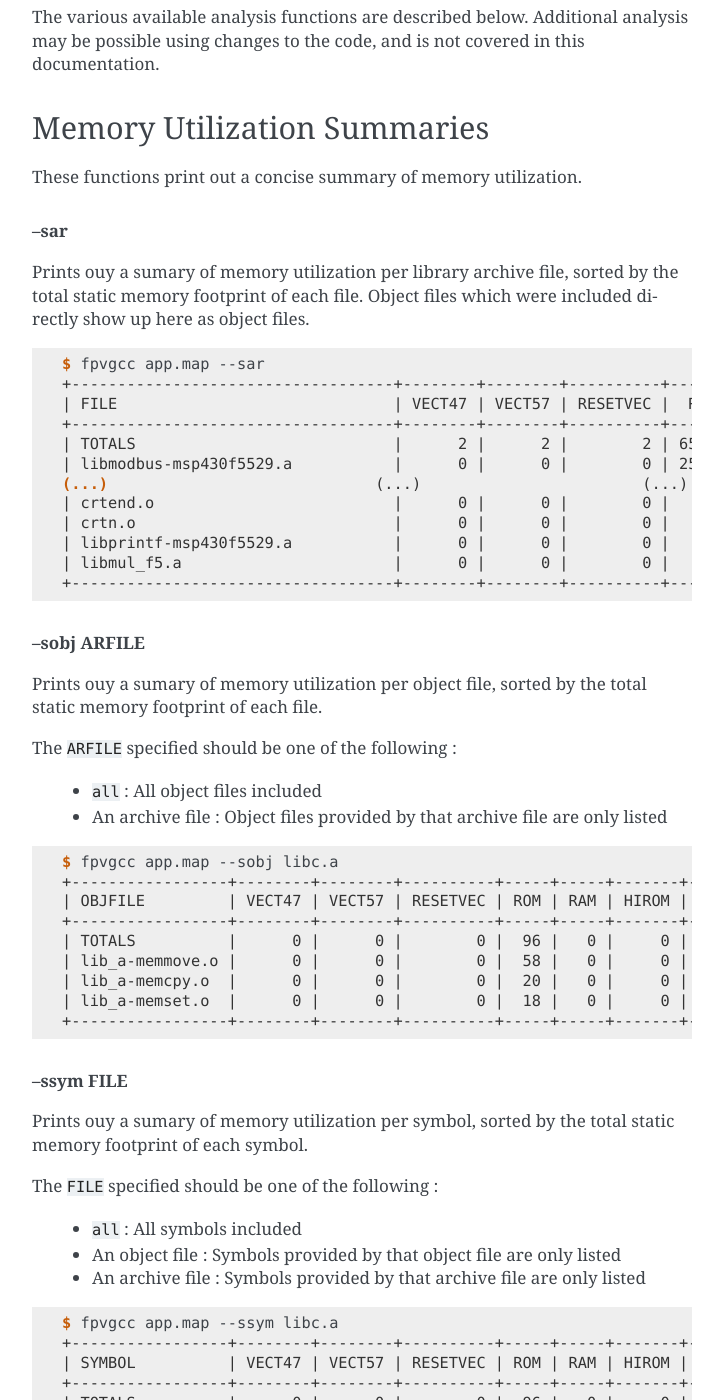
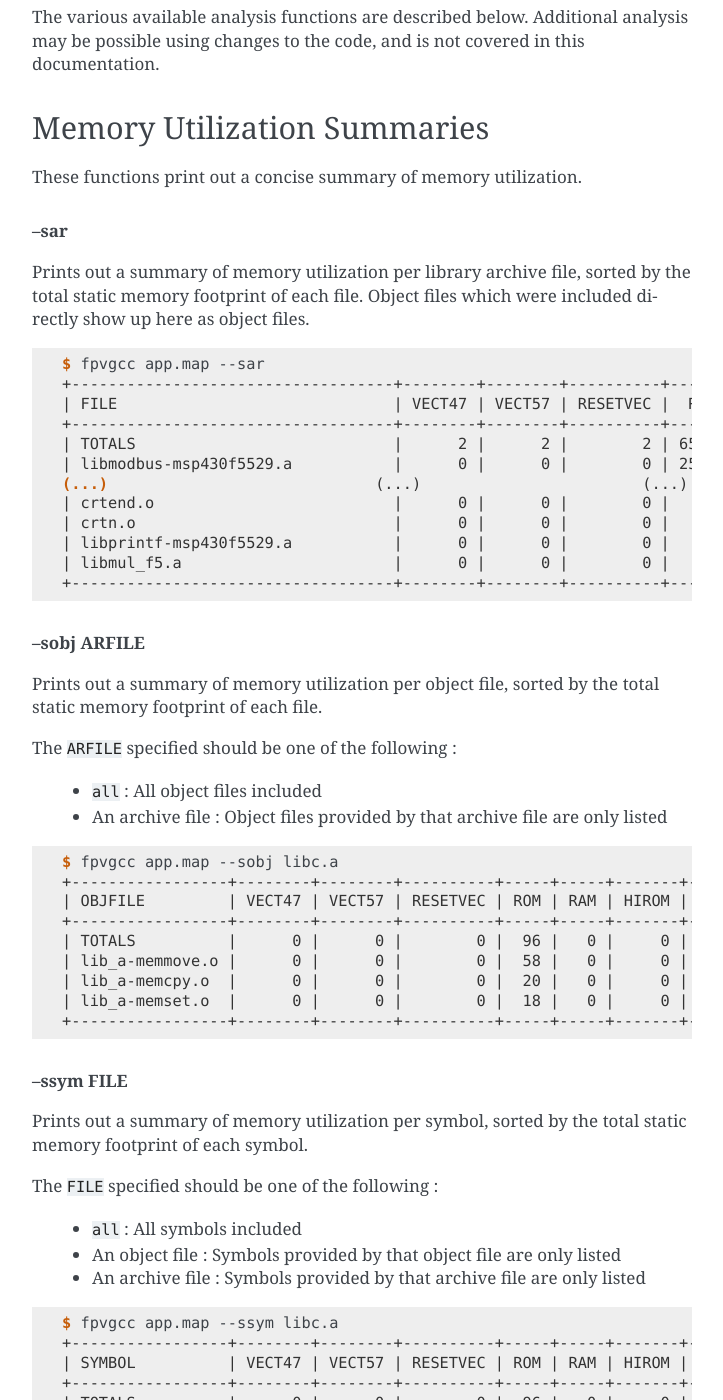
Before and after one commit to ebs-universe/fpv-gcc, a Sphinx documentation site: the page built from docs/usage.rst, in a window 1280 px wide and 1400 px high, scrolled down 396 px. Shown: the whole window, without its empty margins (388-1111 px from the left). Built offline with Sphinx 7.4.7, drawn with Linux system fonts in a browser that asks for light colours.

```diff
--- a/docs/usage.rst
+++ b/docs/usage.rst
@@ -27,7 +27,7 @@
 
 .. rubric:: --sar
 
-Prints ouy a sumary of memory utilization per library archive file, sorted by
+Prints out a summary of memory utilization per library archive file, sorted by
 the total static memory footprint of each file. Object files which were included
 directly show up here as object files.
 
@@ -48,7 +48,7 @@
 
 .. rubric:: --sobj ARFILE
 
-Prints ouy a sumary of memory utilization per object file, sorted by the total
+Prints out a summary of memory utilization per object file, sorted by the total
 static memory footprint of each file.
 
 The ``ARFILE`` specified should be one of the following :
@@ -70,7 +70,7 @@
 
 .. rubric:: --ssym FILE
 
-Prints ouy a sumary of memory utilization per symbol, sorted by the total
+Prints out a summary of memory utilization per symbol, sorted by the total
 static memory footprint of each symbol.
 
 The ``FILE`` specified should be one of the following :
```
